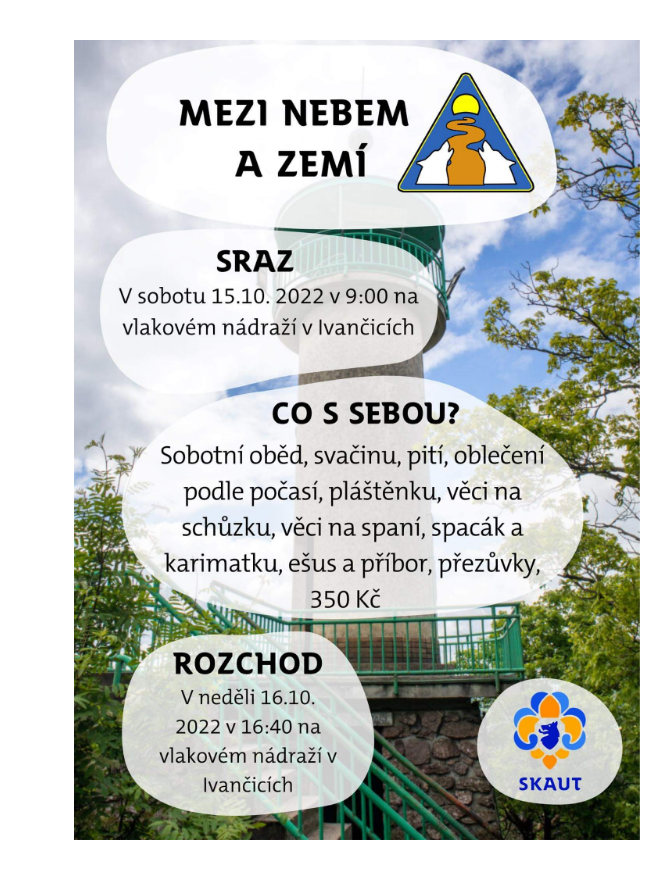
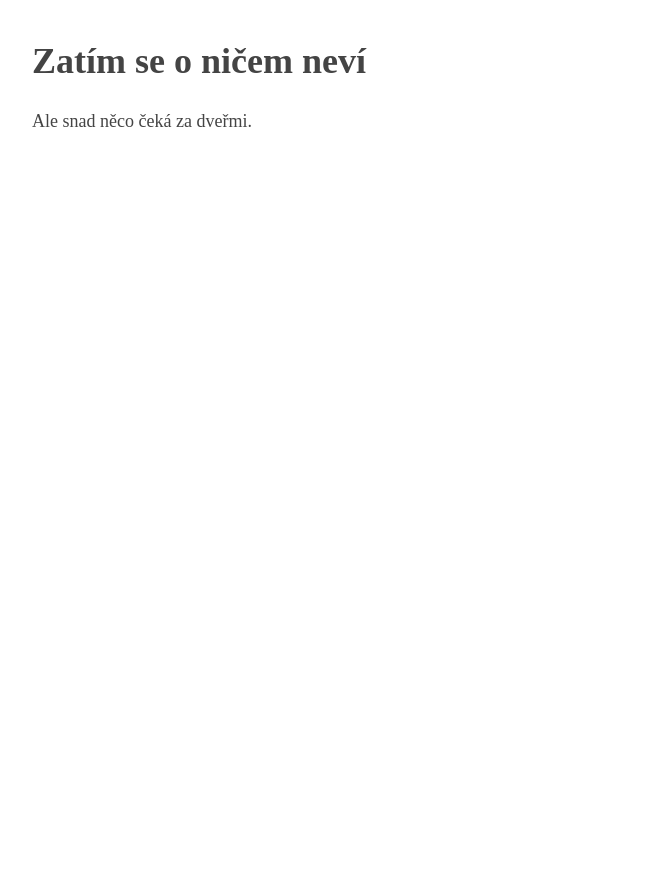
Before and after one commit to SafarRadim/powerplants, a Flask app: page /akce in a window 1280 px wide. Shown: the whole page, without its empty margins (283-954 px from the left). After the commit the page ends 127 px from the top, so only its background shows below. Run offline with Flask 2, Linux system fonts and the light colour scheme.

Commit message:
changed akce.html to reflect current state

```diff
--- a/flaskr/templates/others/akce.html
+++ b/flaskr/templates/others/akce.html
@@ -6,6 +6,8 @@
     <link rel="stylesheet" href="{{ url_for('static', filename='style.css') }}">
 </head>
 <body>
-    <img src="{{ url_for('static', filename='latest.jpeg') }}">
+    <!-- <img src="{{ url_for('static', filename='latest.jpeg') }}"> -->
+    <h1> Zatím se o ničem neví </h1>
+    Ale snad něco čeká za dveřmi.
 </body>
 </html>
```
